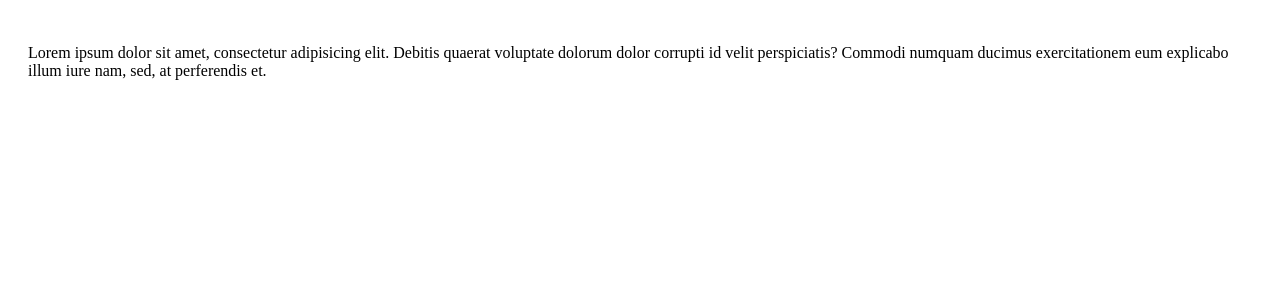
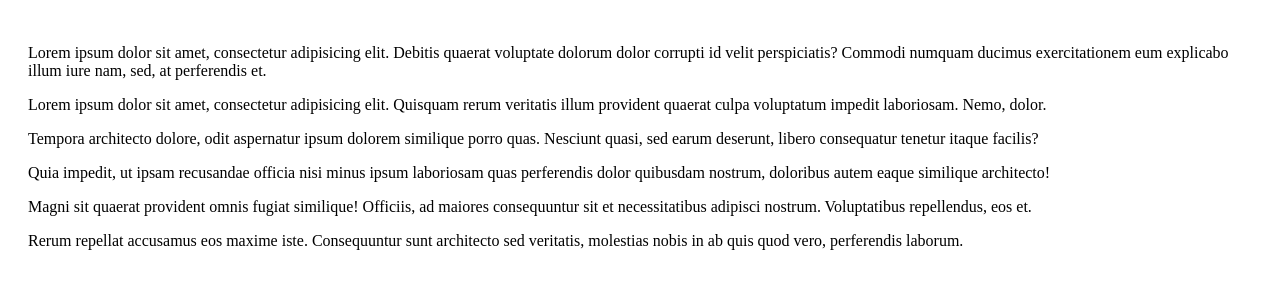
Before and after one commit to radek024/gitfun, a plain HTML site: page index.html in a window 1280 px wide. Drawn offline with Linux system fonts and the light colour scheme.

Commit message:
new content

```diff
--- a/index.html
+++ b/index.html
@@ -7,5 +7,12 @@
 </head>
 <body>
     <p>Lorem ipsum dolor sit amet, consectetur adipisicing elit. Debitis quaerat voluptate dolorum dolor corrupti id velit perspiciatis? Commodi numquam ducimus exercitationem eum explicabo illum iure nam, sed, at perferendis et.</p>
+    <section class="about-us">
+      <p>Lorem ipsum dolor sit amet, consectetur adipisicing elit. Quisquam rerum veritatis illum provident quaerat culpa voluptatum impedit laboriosam. Nemo, dolor.</p>
+      <p>Tempora architecto dolore, odit aspernatur ipsum dolorem similique porro quas. Nesciunt quasi, sed earum deserunt, libero consequatur tenetur itaque facilis?</p>
+      <p>Quia impedit, ut ipsam recusandae officia nisi minus ipsum laboriosam quas perferendis dolor quibusdam nostrum, doloribus autem eaque similique architecto!</p>
+      <p>Magni sit quaerat provident omnis fugiat similique! Officiis, ad maiores consequuntur sit et necessitatibus adipisci nostrum. Voluptatibus repellendus, eos et.</p>
+      <p>Rerum repellat accusamus eos maxime iste. Consequuntur sunt architecto sed veritatis, molestias nobis in ab quis quod vero, perferendis laborum.</p>
+    </section>
 </body>
 </html>
```
